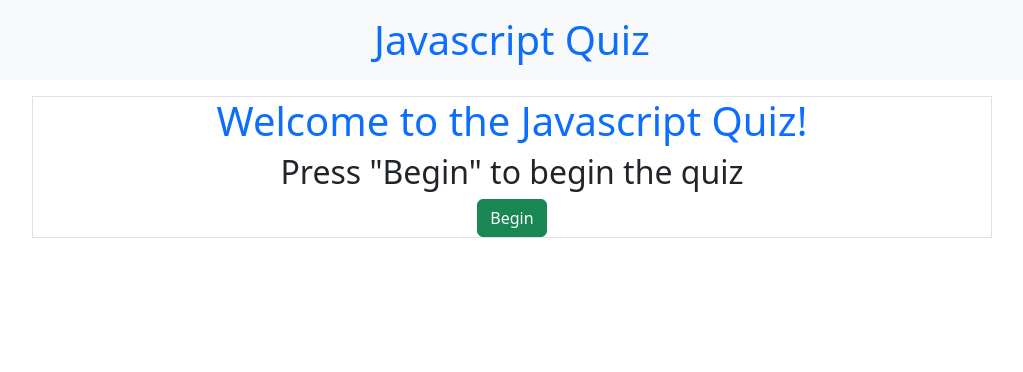
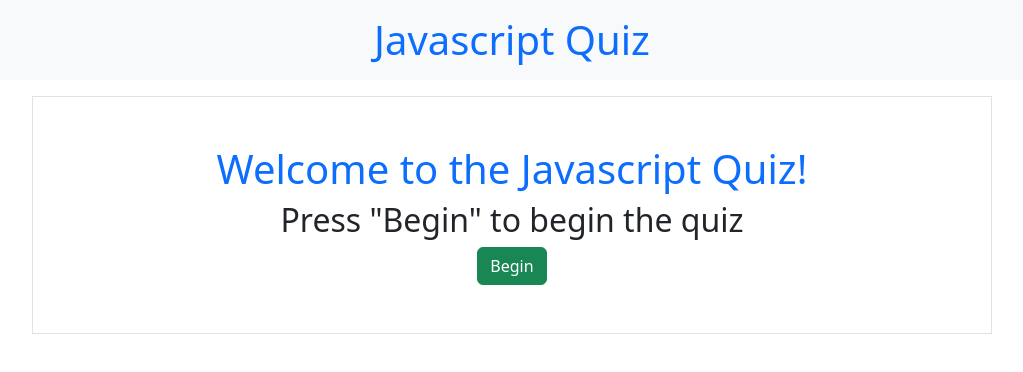
Before and after one commit to DiandreRuiz/javascript-quiz, a plain HTML site: page index.html in a window 1280 px wide. Shown: the whole page, without its empty margins (128-1151 px from the left). Drawn offline with nearby package versions, Linux system fonts and the light colour scheme.

Commit message:
Added additional padding to main containers in both index.html & quiz.html

```diff
--- a/index.html
+++ b/index.html
@@ -17,7 +17,7 @@
                 </div>
             </div>
         </header>
-        <div class="container w-75 border text-center" id="quiz-container">
+        <div class="container w-75 border text-center p-5" id="quiz-container">
             <h1 class="text-primary">Welcome to the Javascript Quiz!</h1>
             <h2>Press "Begin" to begin the quiz</h2>
             <a href="./quiz.html"><button class="btn btn-success" id="begin-button">Begin</button></a>
```
Also changed, not shown: quiz.html (+1 -1 lines).
